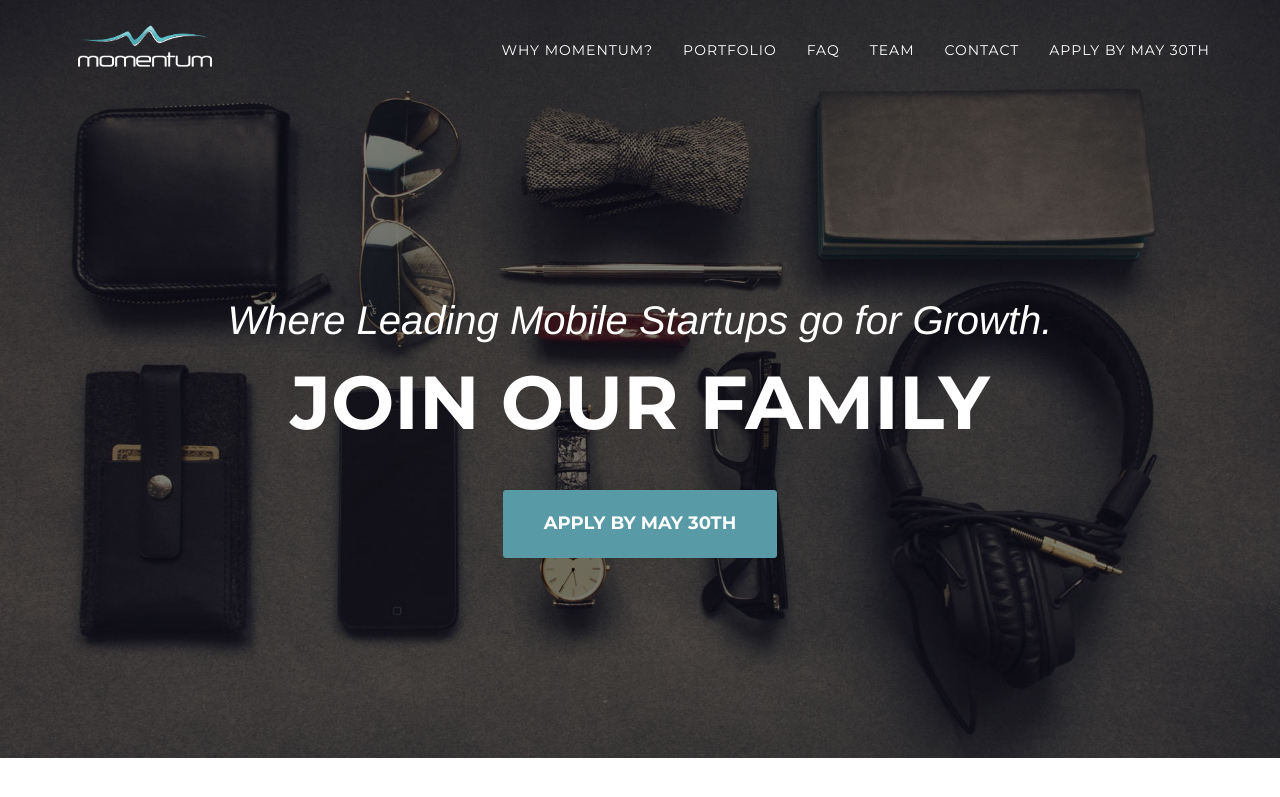
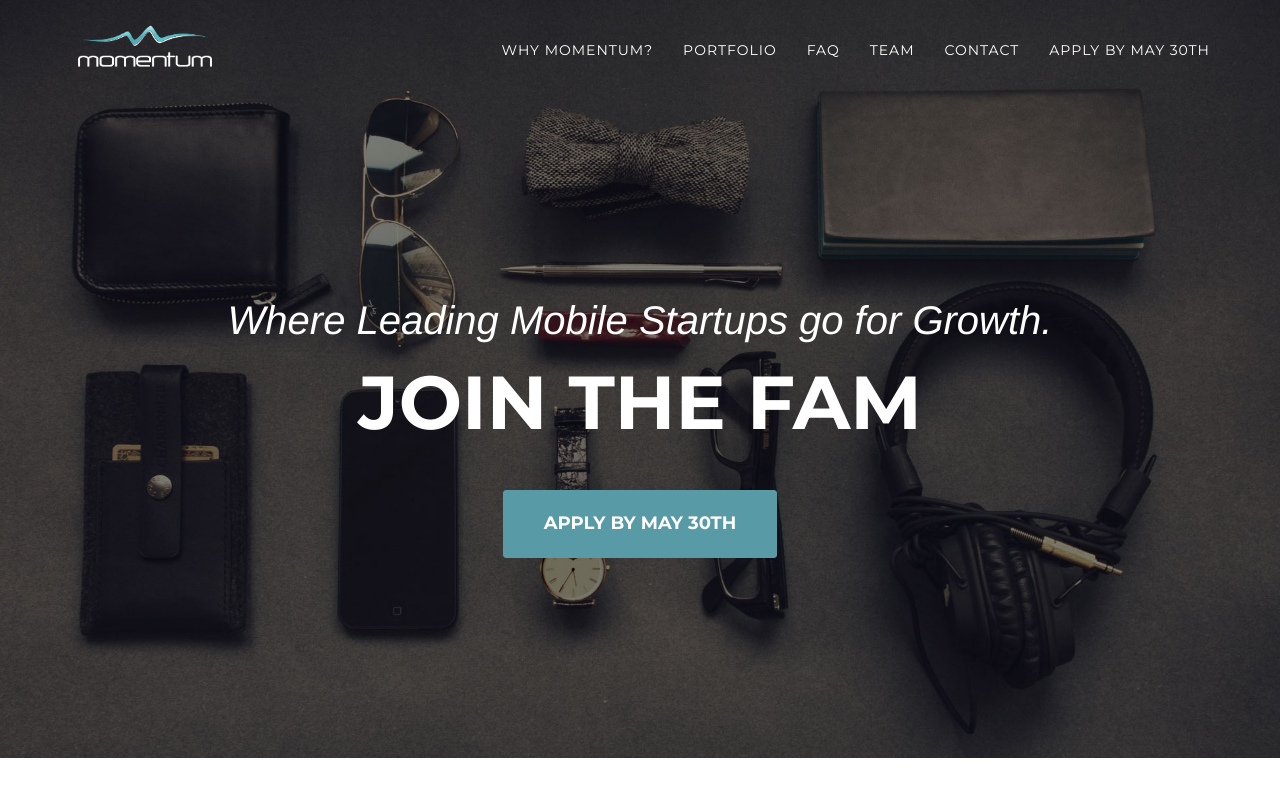
Before and after one commit to mobilemonday/momentum, a Jekyll site: the page built from index.html, in a window 1280 px wide and 900 px high. Shown: the top 797 px of the window. Built offline with Jekyll 4.4.1, drawn with Linux system fonts in a browser that asks for light colours; nearby versions of some CDN libraries; some web fonts are replaced; library files that are not in the unit come from our copies; Markdown is read by kramdown in place of the engine named in the settings.

Commit message:
changed some text

```diff
--- a/index.html
+++ b/index.html
@@ -1,11 +1,11 @@
 ---
 layout: default
-title: Momentum
+title: Momentum VC
 intro:
   background: "assets/vendor/img/header-bg.jpg"
   sentences:
     first: "Where Leading Mobile Startups go for Growth."
-    second: "Join our family"
+    second: "Join the fam"
   button:
     link: http://www.f6s.com/momentum.accelerator
     text: Apply by May 30th
```
